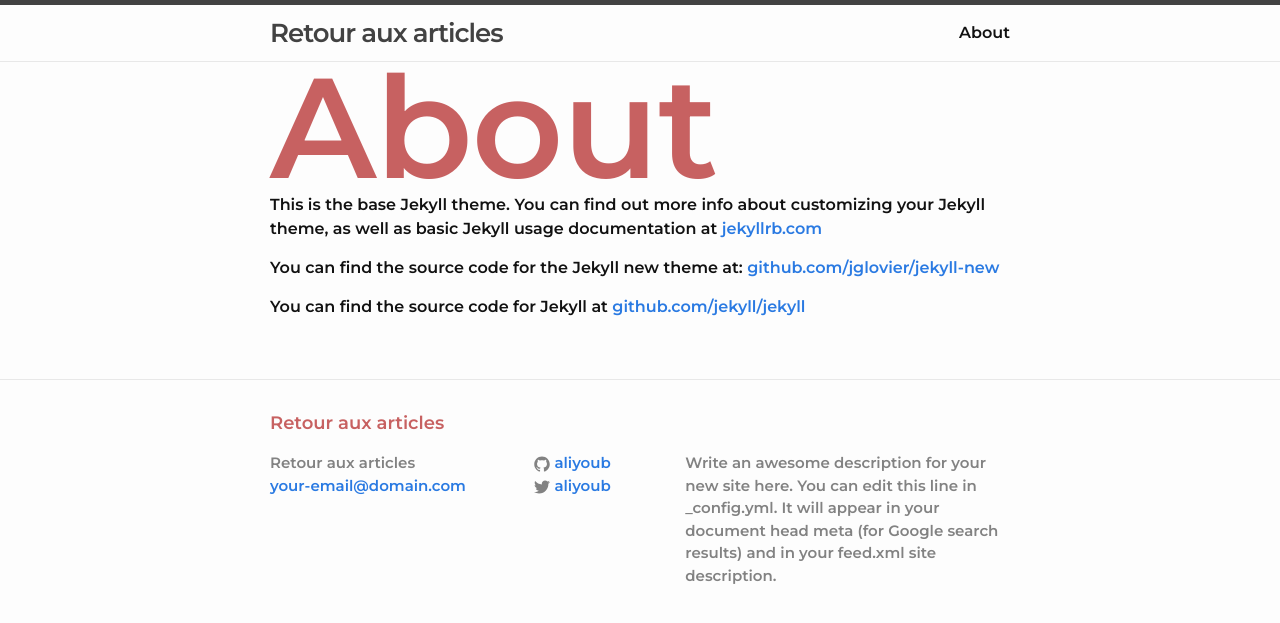
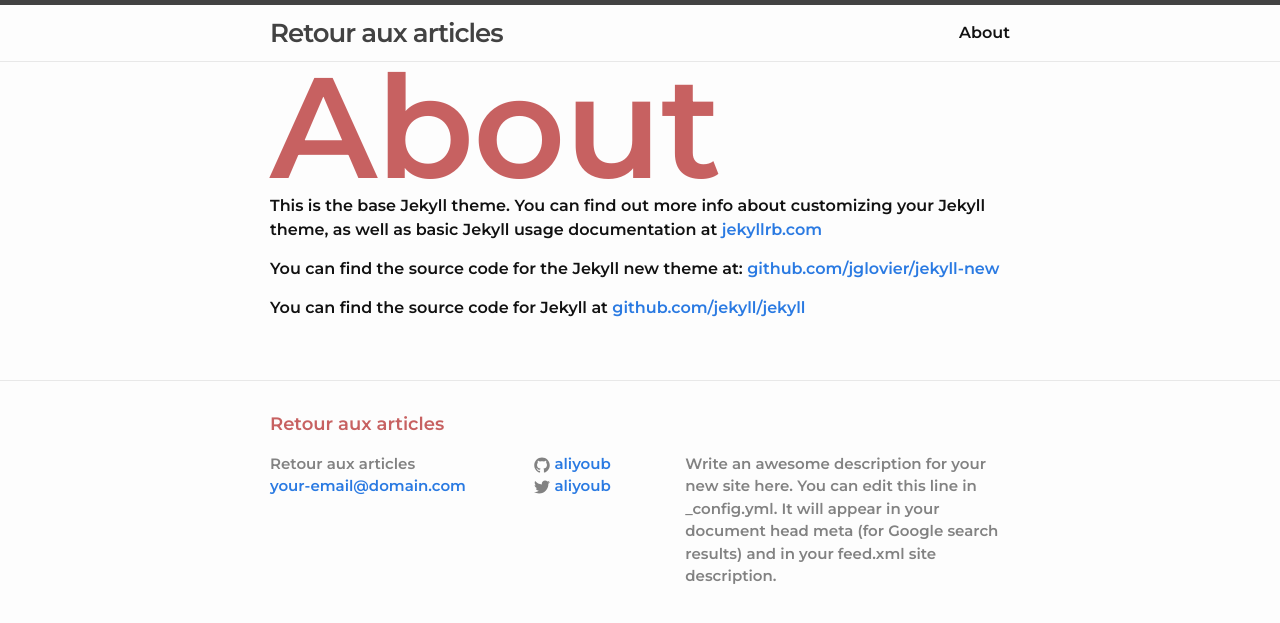
Before and after one commit to abiForSofteam/abiForSofteam.github.io, a Jekyll site: the page built from about.md, in a window 1280 px wide. Shown: the top 623 px of the page. Built offline with Jekyll 4.4.1, drawn with Linux system fonts in a browser that asks for light colours.

Commit message:
others commits...

```diff
--- a/css/main.css
+++ b/css/main.css
@@ -376,7 +376,7 @@ pre > code {
 }
 
 .post-title {
-  font-size: 142px;
+  font-size: 143px;
   letter-spacing: -1px;
   line-height: 0.5;
 }
```
Also changed, not shown: 1 other file.
